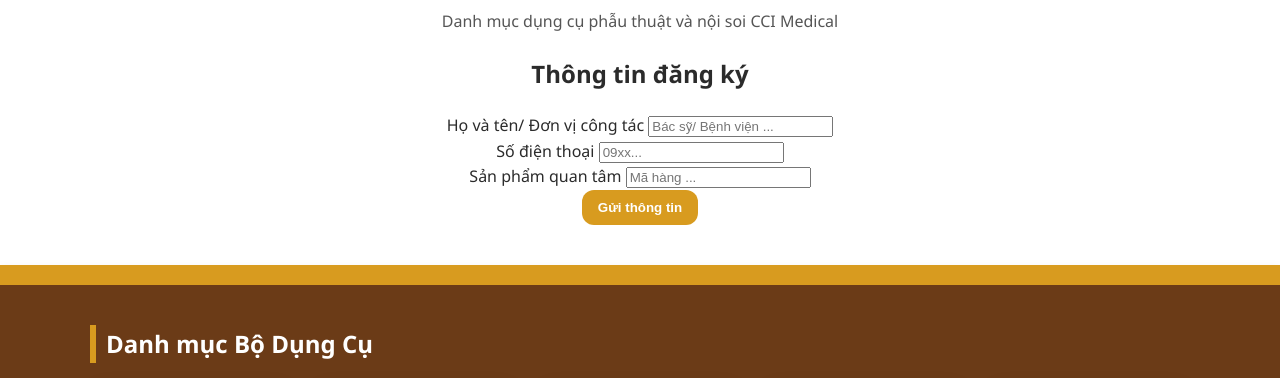
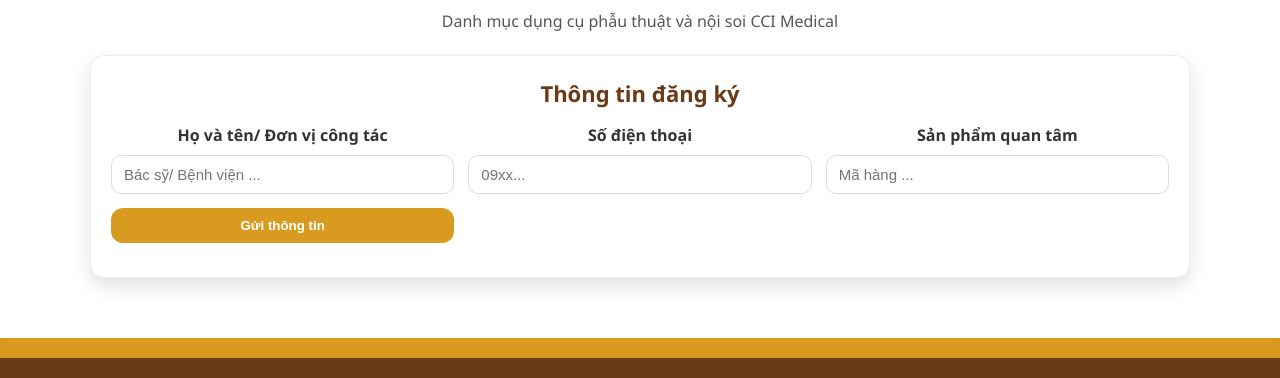
Before and after one commit to ductrungd2t/CCI, a plain HTML site: page index.html in a window 1280 px wide. Shown: the part 403-781 px from the top of the page. Drawn offline with Linux system fonts and the light colour scheme.

Commit message:
Update style.css

```diff
--- a/assets/css/style.css
+++ b/assets/css/style.css
@@ -94,3 +94,23 @@ table.cci .img img{width:110px;height:auto;cursor:zoom-in;filter:grayscale(20%)}
   .card img{height:130px}
   table.cci thead th, table.cci tbody td{font-size:13px;padding:8px}
 }
+
+
+
+
+
+
+/* Lead form */
+.lead-form{ background:#fff; border:1px solid #eee; border-radius:14px; padding:20px; margin:20px auto; box-shadow:var(--shadow-1);}
+.lead-title{ margin:0 0 12px; color:var(--brown); font-size:22px; }
+.lead-grid{ display:grid; grid-template-columns:repeat(3,1fr); gap:14px; align-items:end; }
+.field{ display:flex; flex-direction:column; gap:6px; }
+.field label{ font-weight:600; color:#333; }
+.field input{
+  padding:10px 12px; border:1px solid #dcdcdc; border-radius:10px; font-size:15px;
+}
+.field input:focus{ outline:none; border-color:var(--main-orange); box-shadow:0 0 0 3px rgba(216,155,31,.15); }
+.lead-msg{ grid-column:1/-1; margin:4px 0 0; font-size:14px; color:#2b2b2b; }
+@media (max-width: 800px){
+  .lead-grid{ grid-template-columns:1fr; }
+}
```
